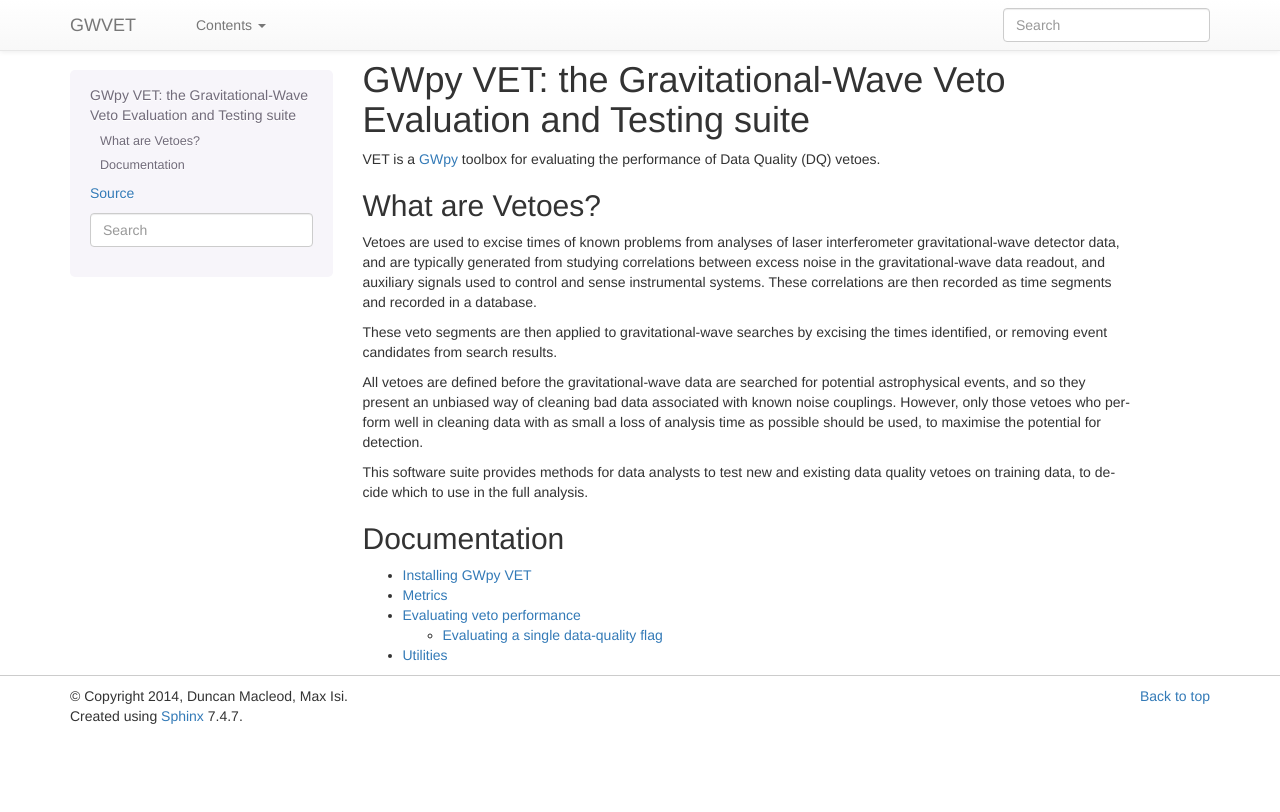
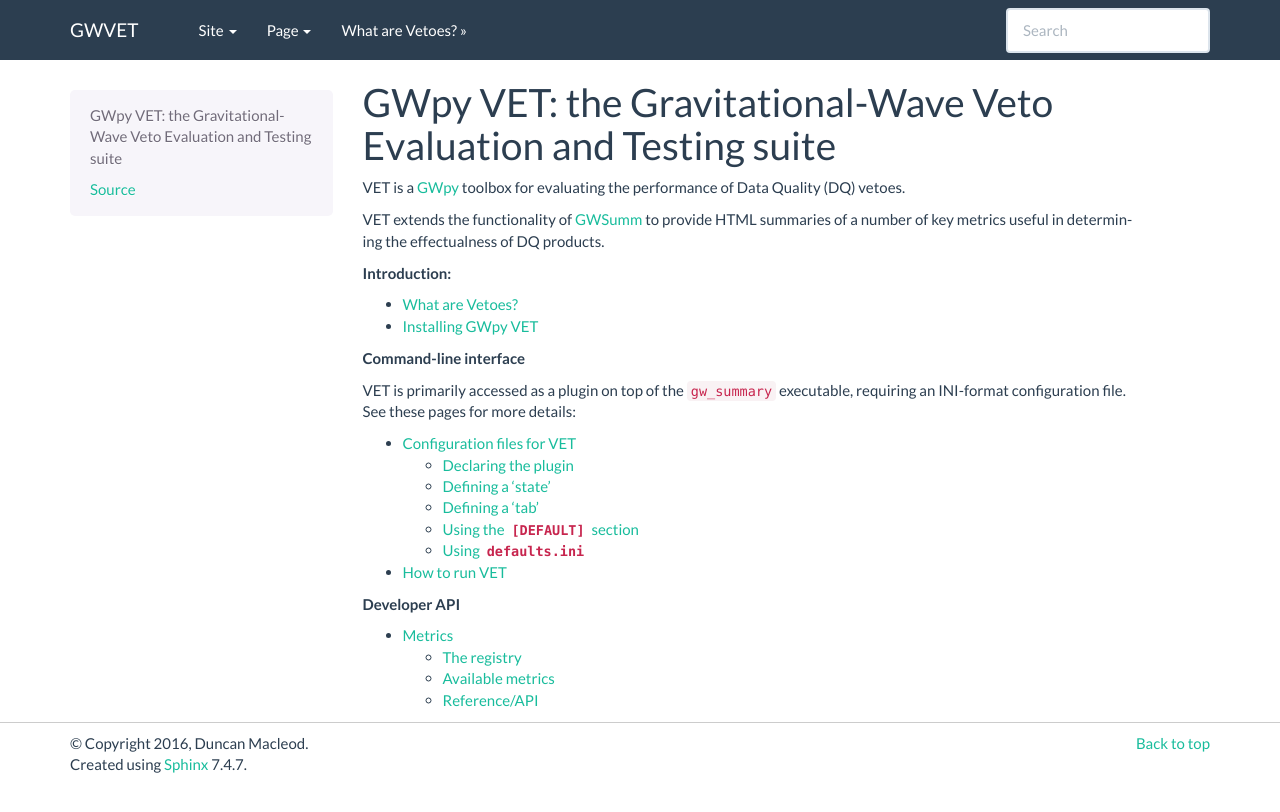
Before and after one commit to gwpy/vet, a Sphinx documentation site: the page built from docs/index.rst, in a window 1280 px wide. Shown: the top 812 px of the page. Built offline with Sphinx 7.4.7, drawn with Linux system fonts in a browser that asks for light colours; formulas are drawn with MathJax 3; the version number could not be read and is left out.

Commit message:
docs: improved docs [ci skip]
- use gwpy theme
- new configuration docs
- new command-line docs
- removed old fluff

```diff
--- a/docs/_templates/autoclass/class.rst
+++ /dev/null
@@ -1,59 +0,0 @@
-{% if '__init__' in methods %}
-{{ methods.remove('__init__') }}
-{% endif %}
-
-.. code-block:: python
-
-   >>> from {{ module }} import {{ name }}
-
-{{ docstring }}
-
-{% block attributes_summary %}
-{% if attributes %}
-
-.. rubric:: Attributes Summary
-
-.. autosummary::
-{% for item in attributes %}
-   ~{{ name }}.{{ item }}
-{%- endfor %}
-
-{% endif %}
-{% endblock %}
-
-{% block methods_summary %}
-{% if methods %}
-
-.. rubric:: Methods Summary
-
-.. autosummary::
-{% for item in methods %}
-   ~{{ name }}.{{ item }}
-{%- endfor %}
-
-{% endif %}
-{% endblock %}
-
-{% block attributes_documentation %}
-{% if attributes %}
-
-.. rubric:: Attributes Documentation
-
-{% for item in attributes %}
-.. autoattribute:: {{ item }}
-{%- endfor %}
-
-{% endif %}
-{% endblock %}
-
-{% block methods_documentation %}
-{% if methods %}
-
-.. rubric:: Methods Documentation
-
-{% for item in methods %}
-.. automethod:: {{ item }}
-{%- endfor %}
-
-{% endif %}
-{% endblock %}
--- a/docs/_templates/autosummary/base.rst
+++ /dev/null
@@ -1,10 +0,0 @@
-{% if referencefile %}
-.. include:: {{ referencefile }}
-{% endif %}
-
-{{ objname }}
-{{ underline }}
-
-.. currentmodule:: {{ module }}
-
-.. auto{{ objtype }}:: {{ objname }}
--- a/docs/_templates/autosummary/class.rst
+++ /dev/null
@@ -1,66 +0,0 @@
-{% if referencefile %}
-.. include:: {{ referencefile }}
-{% endif %}
-
-{{ objname }}
-{{ underline }}
-
-.. currentmodule:: {{ module }}
-
-.. autoclass:: {{ objname }}
-   :show-inheritance:
-   :no-inherited-members:
-
-   {% if '__init__' in methods %}
-     {{ methods.remove('__init__') }}
-   {% endif %}
-
-   {% block attributes_summary %}
-   {% if attributes %}
-
-   .. rubric:: Attributes Summary
-
-   .. autosummary::
-   {% for item in attributes %}
-      ~{{ name }}.{{ item }}
-   {%- endfor %}
-
-   {% endif %}
-   {% endblock %}
-
-   {% block methods_summary %}
-   {% if methods %}
-
-   .. rubric:: Methods Summary
-
-   .. autosummary::
-   {% for item in methods %}
-      ~{{ name }}.{{ item }}
-   {%- endfor %}
-
-   {% endif %}
-   {% endblock %}
-
-   {% block attributes_documentation %}
-   {% if attributes %}
-
-   .. rubric:: Attributes Documentation
-
-   {% for item in attributes %}
-   .. autoattribute:: {{ item }}
-   {%- endfor %}
-
-   {% endif %}
-   {% endblock %}
-
-   {% block methods_documentation %}
-   {% if methods %}
-
-   .. rubric:: Methods Documentation
-
-   {% for item in methods %}
-   .. automethod:: {{ item }}
-   {%- endfor %}
-
-   {% endif %}
-   {% endblock %}
--- a/docs/_templates/autosummary/module.rst
+++ /dev/null
@@ -1,41 +0,0 @@
-{% if referencefile %}
-.. include:: {{ referencefile }}
-{% endif %}
-
-{{ objname }}
-{{ underline }}
-
-.. automodule:: {{ fullname }}
-
-   {% block functions %}
-   {% if functions %}
-   .. rubric:: Functions
-
-   .. autosummary::
-   {% for item in functions %}
-      {{ item }}
-   {%- endfor %}
-   {% endif %}
-   {% endblock %}
-
-   {% block classes %}
-   {% if classes %}
-   .. rubric:: Classes
-
-   .. autosummary::
-   {% for item in classes %}
-      {{ item }}
-   {%- endfor %}
-   {% endif %}
-   {% endblock %}
-
-   {% block exceptions %}
-   {% if exceptions %}
-   .. rubric:: Exceptions
-
-   .. autosummary::
-   {% for item in exceptions %}
-      {{ item }}
-   {%- endfor %}
-   {% endif %}
-   {% endblock %}
--- a/docs/_templates/layout.html
+++ b/docs/_templates/layout.html
@@ -1,3 +1,2 @@
 {% extends "!layout.html" %}
-{% set script_files = ['//gwpy.github.io/docs/stable/_static/gwpy_https.js'] + script_files + ['//gwpy.github.io/docs/stable/_static/copybutton.js']%}
-{% set bootswatch_css_custom = ['//gwpy.github.io/css/gwpy.css', '//gwpy.github.io/docs/stable/_static/gwpy-sphinx.css']%}
+{% set bootswatch_css_custom = ['//gwpy.github.io/css/gwpy.css', '//gwpy.github.io/docs/latest/_static/gwpy-sphinx.css']%}
--- a/docs/conf.py
+++ b/docs/conf.py
@@ -68,8 +68,6 @@
     'numpydoc',
     'sphinxcontrib.epydoc',
     'sphinxcontrib.programoutput',
-    'gwpy.utils.sphinx.autoclassapi',
-    'gwpy.utils.sphinx.directives',
 ]
 
 # customise autodoc
@@ -79,8 +77,7 @@
 # Epydoc extension config for GLUE
 # Can de-comment when GLUE is actually referenced in the documentation
 epydoc_mapping = {
-    'https://www.lsc-group.phys.uwm.edu/daswg/projects/glue/doc/':
-    [r'glue(\.|$)'],
+    'http://software.ligo.org/docs/glue/': [r'glue(\.|$)'],
 }
 
 # fix numpydoc autosummary
@@ -106,7 +103,7 @@
 
 # General information about the project.
 project = u'GWVET'
-copyright = u'2014, Duncan Macleod, Max Isi'
+copyright = u'2016, Duncan Macleod'
 
 # The version info for the project you're documenting, acts as replacement for
 # |version| and |release|, also used in various other places throughout the
@@ -166,10 +163,9 @@
 # further.  For a list of options available for each theme, see the
 # documentation.
 html_theme_options = {
+    'navbar_sidebarrel': True,
+    'bootswatch_theme': 'flatly',
     'source_link_position': None,
-    'navbar_site_name': "Contents",
-    'navbar_sidebarrel': False,
-    'navbar_pagenav': False,
 }
 
 # Add any paths that contain custom themes here, relative to this directory.
@@ -210,7 +206,7 @@
 #html_use_smartypants = True
 
 # Custom sidebar templates, maps document names to template names.
-html_sidebars = {'**': ['localtoc.html', 'sourcelink.html', 'searchbox.html']}
+html_sidebars = {'**': ['localtoc.html', 'sourcelink.html']}
 
 # Additional templates that should be rendered to pages, maps page names to
 # template names.
--- /dev/null
+++ b/docs/configuration.rst
@@ -0,0 +1,167 @@
+.. _configuration:
+
+###########################
+Configuration files for VET
+###########################
+
+Processing data with VET on the command line will require a custom INI-format configuration file for your analysis.
+
+====================
+Declaring the plugin
+====================
+
+.. note:: All VET configuration files must declare that it needs the ``gwsumm.tabs`` plugin to operate:
+
+.. code-block:: ini
+
+   [plugins]
+   gwvet.tabs =
+
+This just tells the ``gw_summary`` executable to import the `gwvet.tabs` module, which registers the VET functionality.
+
+==================
+Defining a 'state'
+==================
+
+By default all analysis are done over the full GPS `[start, end)` segment. For long periods, however, you might want to run over a selection of times within that period based on the state of the interferometer, or some other criteria.
+
+You can define a new state by using the ``[states]`` section
+
+.. code-block:: ini
+
+   [states]
+   Observing = H1:DMT-ANALYSIS_READY:1
+
+This defines the 'Observing' state by referencing the ``H1:DMT-ANALYSIS_READY:1`` data-quality flag.
+In this way you can run your analysis using only times when that flag was active by referring to this state in your tab configuration.
+
+================
+Defining a 'tab'
+================
+
+Each analysis is declared using a section name of the form ``[tab-<name>]``, where ``<name>`` can be anything you like as long as it is unique. Each ``[tab]`` will correspond to a single HTML page in the output.
+
+-------------------
+Basic configuration
+-------------------
+
+The required parameters are
+
+=========  =======================================================
+``type``   the type of tab this is, always use ``veto-flag``
+``name``   the display/link name of this tab
+``flags``  a comma-separated list of data-quality flags to analyse
+=========  =======================================================
+
+e.g.
+
+.. code-block:: ini
+
+   [tab-veto]
+   name = My veto
+   type = veto-flag
+   flags = X1:VET-TEST_FLAG:1
+
+-----------------------
+Specifying the segments
+-----------------------
+
+By default the ``flags`` given will be search for in the segment database (`https://segments.ligo.org <https://github.com/ligovirgo/dqsegdb>`_), but you can manually specify a ``segmentfile`` to test custom segments:
+
+.. code-block:: ini
+
+   segmentfile = mysegments.xml
+
+.. note::
+
+   You can use a simply ASCII ``txt`` file for your segments, but for best
+   results you should use a `LIGO_LW`-formatted XML file with the full
+   ``segment``, ``segment_summary``, and ``segment_definer`` table set.
+
+As noted above, you can choose to run the analysis only when a given state is active, by using the ``state`` parameter
+
+.. code-block:: ini
+
+   state = Observing
+
+----------------
+Metric selection
+----------------
+
+By default the only metric tested is `~gwsumm.metric.metrics.deadtime`, but you can give a comma-separated list of names for new metrics, e.g.
+
+.. code-block:: ini
+
+   metrics = deadtime, efficiency, efficiency/deadtime
+
+------------------------------------------
+Testing performance against event triggers
+------------------------------------------
+
+While the `~gwsumm.metric.metrics.deadtime` metric simply requires the veto segments themselves to run, more involved metrics (e.g. `~gwsumm.metric.metrics.efficiency` require a set of event triggers to fold into the performance calculation.
+
+You can specify a set of event triggers to use by giving the following options:
+
+===================  =========================================================
+``event-channel``    the name of the data channel used to produce these events
+``event-generator``  the name of the algorithm used to produce these events
+``event-table``      the :mod:`LIGO_LW <glue.ligolw>` table that can be used to
+                     store these events in memory
+===================  =========================================================
+
+e.g.
+
+.. code-block:: ini
+
+   event-channel = H1:GDS-CALIB_STRAIN
+   event-generator = pycbc
+   event-table = sngl_inspiral
+
+--------
+Example
+--------
+
+The following configuration file can be used to test the ``H1:DMT-ETMY_ESD_DAC_OVERFLOW`` flag against Omicron triggers:
+
+.. code-block:: ini
+
+   [tab-etmy-esd]
+   name = ETMY ESD
+   type = veto-flag
+   flags = H1:DMT-ETMY_ESD_DAC_OVERFLOW:1
+   state = Observing
+   event-channel = H1:GDS-CALIB_STRAIN
+   event-generator = Omicron
+
+===============================
+Using the ``[DEFAULT]`` section
+===============================
+
+The INI file parser in python allows for the use of a special section called ``[DEFAULT]`` to define parameters that should get copied to all other sections in the file. VET leverages this to allow you to define common ``[tab]`` options in that section.
+
+So, if you want to test a number of different flags, you can put all of the common options in the ``[DEFAULT]`` section, and keep the individual tab sections nice and simple, e.g.
+
+.. code-block:: ini
+
+   [DEFAULT]
+   metrics = deadtime, efficiency, efficiency/deadtime
+   state = Observing
+   event-channel = H1:GDS-CALIB_STRAIN
+   event-generator = Omicron
+
+   [tab-ETMY-ESD]
+   name = ETMY ESD
+   flags = H1:DMT-ETMY_ESD_DAC_OVERFLOW:1
+
+   [tab-OMC-DCPD]
+   name = OMC DCPD
+   flags = H1:DMT-OMC_DCPD_ADC_OVERFLOW:1
+
+
+======================
+Using ``defaults.ini``
+======================
+
+The configuration file options for the full ``gw_summary`` executable are too numerous to itemise here, you should see the `GWSumm configuration docs <https://ldas-jobs.ligo.caltech.edu/~duncan.macleod/gwsumm/latest/configuration/>`_ for that. But, it is useful to note that if you are running on the LDAS system provided by the LIGO Data Grid, you can pick the ``defaults.ini`` file used by the LIGO Summary Pages to simplify getting the 'standard' full configuration. You can pass this path to ``gw_summary`` using the ``-f/--config-file`` option::
+
+    /home/detchar/etc/summary/configuration/defaults.ini
--- a/docs/evaluate/flag.rst
+++ /dev/null
@@ -1,59 +0,0 @@
-#####################################
-Evaluating a single data-quality flag
-#####################################
-
-Interactive
-===========
-
-The simplest form of VET is for a single data-quality flag or segmentlist.
-
-The first thing we need to do is load some science segments to define the bounds of the study::
-
-    >>> from gwvet import get_segments
-    >>> s6segdb = 'https://segdb.ligo.caltech.edu'
-    >>> analysis = get_segments('H1:DMT-SCIENCE:1', ('Aug 19 2010', 'Aug 20 2010'), url=s6segdb)
-
-Next we can fetch the segments for the `H1:DCH-SEISVETO_CBC:2` flag - capturing times of transient seismic noise on the LHO instrumental floor::
-
-    >>> vetoes = get_segments('H1:DCH-SEISVETO_CBC:2', analysis, url=s6segdb)
-
-Already we can evaluate the `deadtime` of these segments::
-
-    >>> from gwvet import get_metric
-    >>> dt = get_metric('deadtime')
-    >>> dt(vetoes)
-    <Quantity 7.8425628803110392 %>
-
-For a more interesting test, we can load some triggers::
-
-    >>> from gwvet import get_triggers
-    >>> trigs = get_triggers('H1:LSC-DARM_ERR', 'omegadq', analysis, cache=['/home/detchar/public_html/S6/glitch/Wdata/966211215_966297615/clusters.txt'])
-
-and can evaluate some more metrics::
-
-    >>> get_metric('efficiency')(vetoes, trigs)
-    <Quantity 18.234556287237378 %>
-    >>> get_metric('efficiency/deadtime')(vetoes, trigs)
-    <Quantity 2.3250761983707791>
-
-.. note::
-
-   While segment database queries can be performed from any machine, the trigger file referenced under ``'/home/detchar/...'`` is only available on the LHO LDAS computing system.
-
-   In general this will be true for event trigger files for each of the H1 and L1 instruments.
-
-Command-line
-============
-
-The same analysis can be performed from the command-line using the `gwvet` executable provided by GWpy VET in `flag` mode:
-
-.. code-block:: bash
-
-   $ gwvet flag H1:DCH-SEISVETO_CBC:2 --gps-start-time 'Aug 19 2010' --gps-end-time 'Aug 20 2010' --segment-url https://segdb.ligo.caltech.edu --analysis-flag H1:DMT-SCIENCE:1 --trigger-file /home/detchar/public_html/S6/glitch/Wdata/966211215_966297615/clusters.txt --trigger-format omegadq --metric deadtime --metric efficiency --metric efficiency/deadtime
-   Deadtime: 7.84256288031 %
-   Efficiency: 18.2345562872 %
-   Efficiency/Deadtime: 2.32507619837
-
-For full documentation on all command-line options, you can run:
-
-.. command-output:: gwvet flag --help
--- a/docs/index.rst
+++ b/docs/index.rst
@@ -4,26 +4,29 @@
 
 VET is a `GWpy <https://gwpy.github.io/>`_ toolbox for evaluating the performance of Data Quality (DQ) vetoes.
 
-What are Vetoes?
-================
+VET extends the functionality of `GWSumm <https://github.com/gwpy/gwsumm>`_ to provide HTML summaries of a number of key metrics useful in determining the effectualness of DQ products.
 
-Vetoes are used to excise times of known problems from analyses of laser interferometer gravitational-wave detector data, and are typically generated from studying correlations between excess noise in the gravitational-wave data readout, and auxiliary signals used to control and sense instrumental systems.
-These correlations are then recorded as time segments and recorded in a database.
+**Introduction:**
 
-These veto segments are then applied to gravitational-wave searches by excising the times identified, or removing event candidates from search results.
+.. toctree::
+   :maxdepth: 1
 
-All vetoes are defined before the gravitational-wave data are searched for potential astrophysical events, and so they present an unbiased way of cleaning bad data associated with known noise couplings.
-However, only those vetoes who perform well in cleaning data with as small a loss of analysis time as possible should be used, to maximise the potential for detection.
+   vetoes
+   install
 
-This software suite provides methods for data analysts to test new and existing data quality vetoes on training data, to decide which to use in the full analysis.
+**Command-line interface**
 
-Documentation
-=============
+VET is primarily accessed as a plugin on top of the ``gw_summary`` executable, requiring an INI-format configuration file. See these pages for more details:
 
 .. toctree::
    :maxdepth: 2
 
-   install
+   configuration
+   run
+
+**Developer API**
+
+.. toctree::
+   :maxdepth: 2
+
    metrics
-   evaluate/index
-   utilities
--- a/docs/install.rst
+++ b/docs/install.rst
@@ -6,10 +6,11 @@
 
    Currently GWpy VET is in pre-release, all features may change without warning, and nothing is actually guaranteed to work in the first place.
 
-You can install the GWpy VET toolbox by first `installing GWpy <../../latest/install.html>`_, then installing VET with pip:
+You can install the GWpy VET toolbox by first installing GWpy, then installing VET with pip:
 
 .. code-block:: bash
 
+   $ pip install gwpy
    $ pip install git+https://github.com/gwpy/vet
 
 If you are not the system administrator, you will need to add the `--user` option to install into your home directory, and not a system-wide path.
--- a/docs/metrics.rst
+++ b/docs/metrics.rst
@@ -1,4 +1,6 @@
 .. currentmodule:: gwvet
+
+.. _metrics:
 
 #######
 Metrics
@@ -20,7 +22,9 @@
 
 These metrics can all be accessed via the registry.
 
-.. rubric:: The registry
+------------
+The registry
+------------
 
 To make life a little easier when working with both built-in and custom metrics, GWpy VET uses a registry to map the human-readable names to their `Metric` objects:
 
@@ -42,6 +46,14 @@
            return abs(segments)**2
    >>> register_metric(my_metric, 'squared deadtime')
 
-.. rubric:: The `Metric` object
+-----------------
+Available metrics
+-----------------
+
+.. automodule:: gwvet.metric.metrics
+
+-------------
+Reference/API
+-------------
 
 .. autoclass:: Metric
```
Also changed, not shown: docs/evaluate/index.rst (deleted, +0 -11 lines), docs/run.rst (added, +17 -0 lines), docs/utilities.rst (deleted, +0 -24 lines), docs/vetoes.rst (added, +13 -0 lines).
